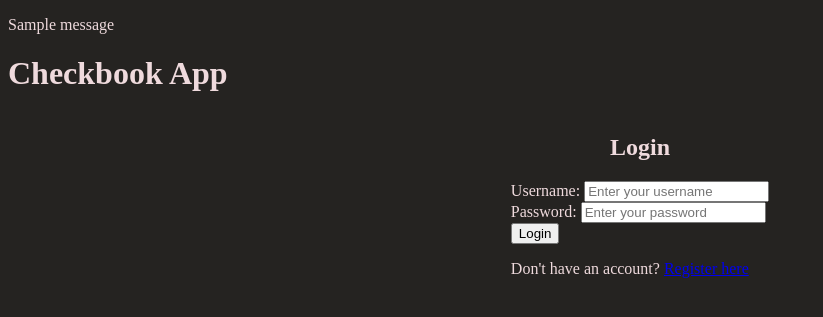
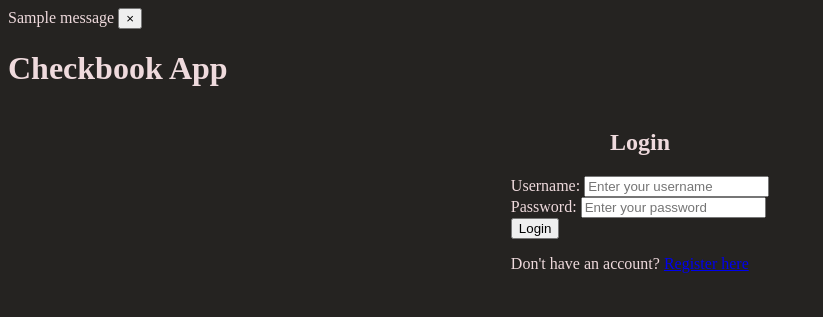
Before and after one commit to loganpinel06/Checkr-S, a Flask app: page / in a window 1280 px wide. Shown: the top 317 px of the page, without its empty margins (0-823 px from the left). Run offline with Flask 3, Linux system fonts and the light colour scheme; tables that the repository leaves empty hold one stand-in row (values such as "Sample post"); one stand-in notice (Sample message) is shown.

Commit message:
Added a close button to the flashed message for logging out in login.html, had AI help with the tiny line of JavaScript

```diff
--- a/app/templates/auth/login.html
+++ b/app/templates/auth/login.html
@@ -9,7 +9,12 @@ will be gathered in 'auth.py' handling backend functions to approprately login t
 {% with messages = get_flashed_messages() %}
     {% if messages %}
         {% for message in messages %}
-            <p>{{message}}</p>
+        <!-- Div for the flashed message so we can style and add a button to close the flash -->
+        <div class="flashedMessage">
+            {{message}}
+            <!-- Button with the HTML Entity for an X symbol -->
+            <button class="closeFlash" onclick="this.parentElement.style.display='none';">&times;</button> <!-- Use JavaScript to hide the flashed message (AI helped here as I dont know js yet) -->
+        </div>
         {% endfor %}
     {% endif %}
 {% endwith %}
```
